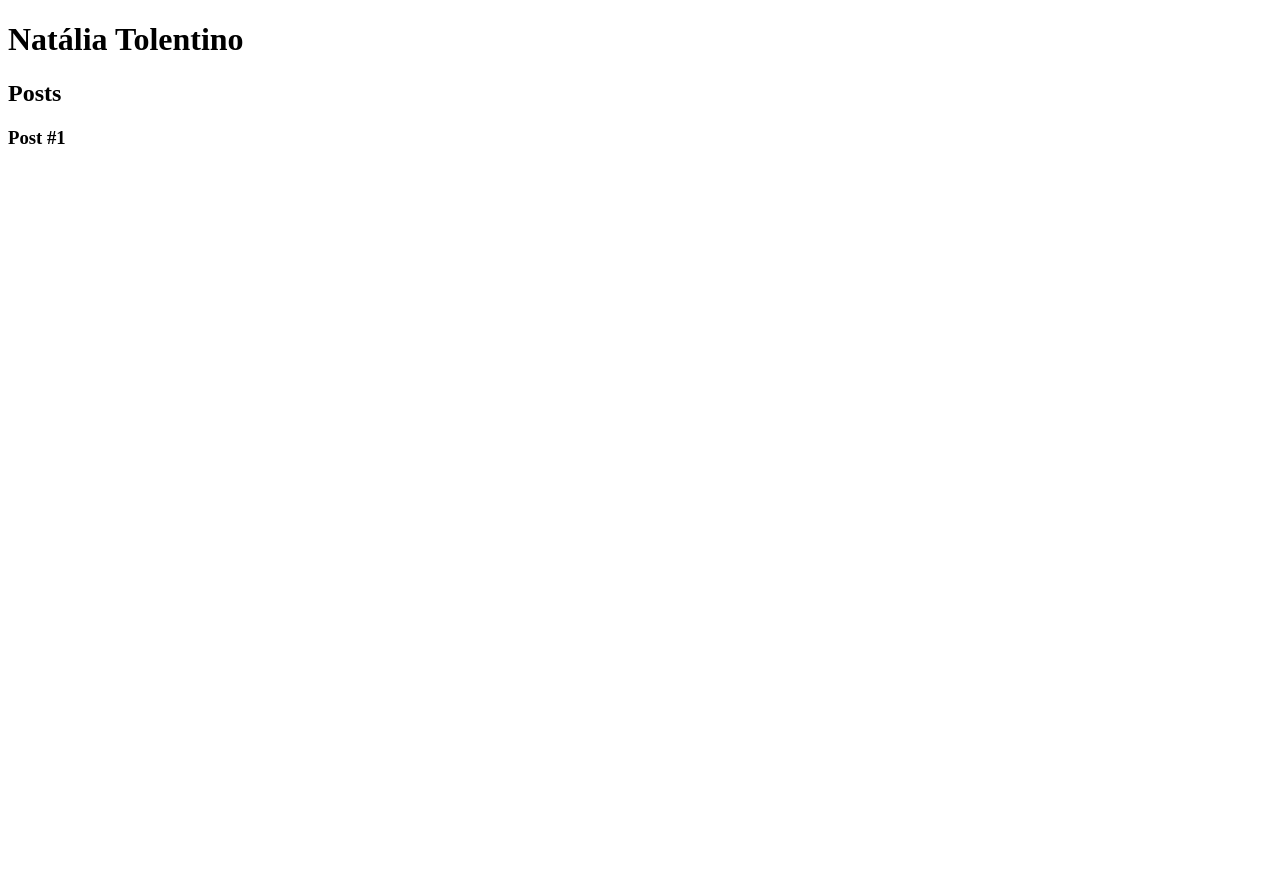
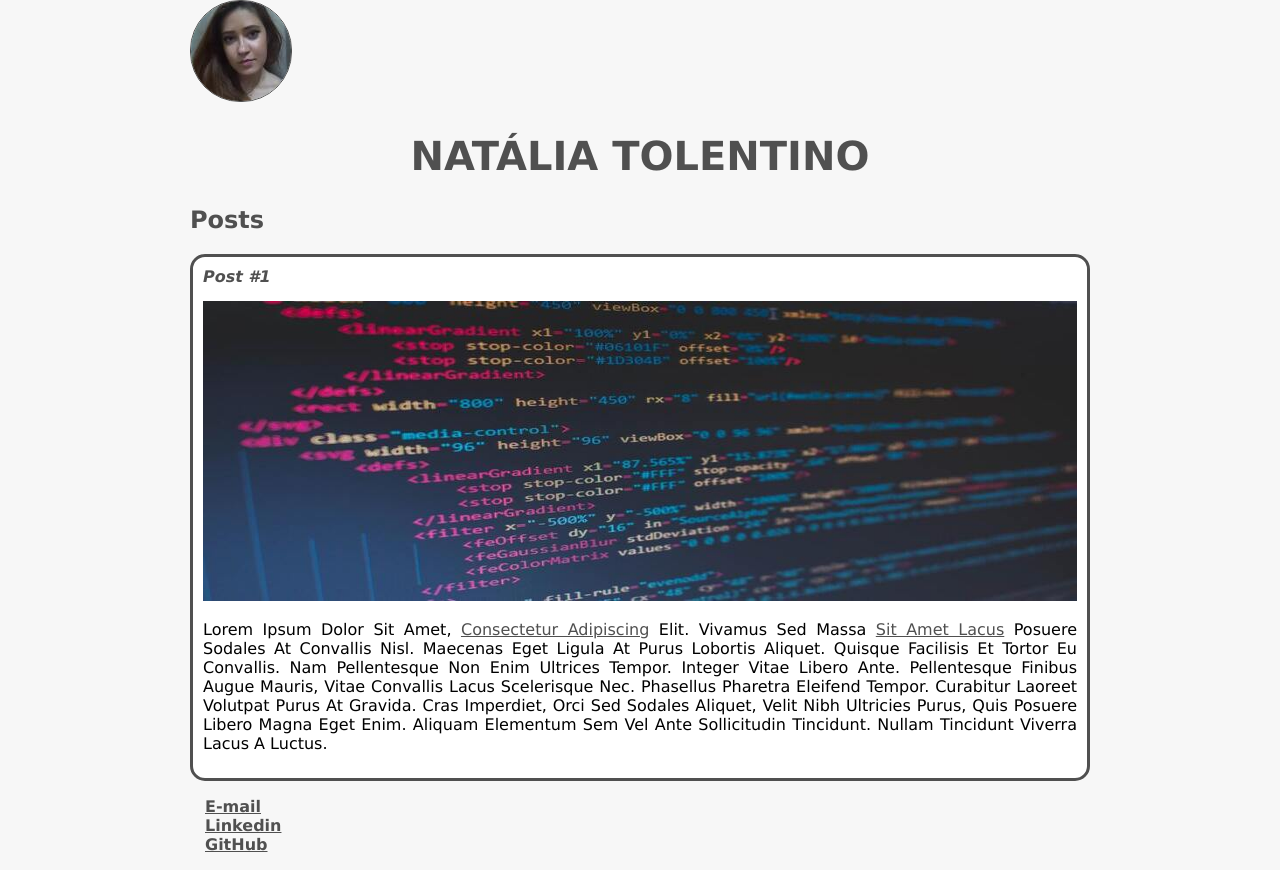
Before and after one commit to LiaTolentino/EduzzFullstackDeveloper-DIO, a plain HTML site: page Site Pessoal/index.html in a window 1280 px wide. Before the commit the page ends 800 px from the top, so only its background shows below. Drawn offline with Linux system fonts and the light colour scheme.

Commit message:
Atualizações do site pessoal

```diff
--- a/Site Pessoal/index.html
+++ b/Site Pessoal/index.html
@@ -3,21 +3,39 @@
     <head>
         <meta charset="utf-8">
         <title>Natalia Tolentino</title>
+        <link rel="stylesheet" href="style.css">
     </head>
     <body>
         <header>
-            <h1>Natália Tolentino</h1>
+            <img src="natalia-tolentino.jpg" alt="Ilustração da autora do site" class="photo">
+            <h1 id="title">Natália Tolentino</h1>
         </header>
         <section>
             <header>
-                <h2>Posts</h2>
+                <h2 class="subtitle">Posts</h2>
             </header>
-            <article>
+            <article class="post">
                 <header>
-                    <h3>Post #1</h3>
+                    <h3 class="post_title">Post #1</h3>
+                    <img src="postagem-1.jpg" alt = Editor de texto com código HTML class="post_image">
                 </header>
+                <p class="post_content">
+                    Lorem ipsum dolor sit amet, <a href="https://www.linkedin.com/in/nataliatolentino/"target="_blank">consectetur adipiscing</a> elit. Vivamus sed massa <a href="mailto:naattolentino@gmail.com">sit amet lacus</a> posuere sodales at convallis nisl. Maecenas eget ligula at purus lobortis aliquet. Quisque facilisis et tortor eu convallis. Nam pellentesque non enim ultrices tempor. Integer vitae libero ante. Pellentesque finibus augue mauris, vitae convallis lacus scelerisque nec. Phasellus pharetra eleifend tempor. Curabitur laoreet volutpat purus at gravida. Cras imperdiet, orci sed sodales aliquet, velit nibh ultricies purus, quis posuere libero magna eget enim. Aliquam elementum sem vel ante sollicitudin tincidunt. Nullam tincidunt viverra lacus a luctus.
+                </p>
             </article>
         </section>
-        <footer></footer>
+        <footer>
+            <ul class="contacts_list">
+                <li>
+                    <a href="mailto:naattolentino@gmail.com">E-mail</a>
+                </li>
+                <li>
+                    <a href="https://www.linkedin.com/in/nataliatolentino/" target="_blank">Linkedin</a>
+                </li>
+                <li>
+                    <a href="https://github.com/LiaTolentino" target="_blank">GitHub</a>
+                </li>
+            </ul>
+        </footer>
     </body>
 </html>
--- /dev/null
+++ b/Site Pessoal/style.css
@@ -0,0 +1,63 @@
+body {
+    background: #f7f7f7;
+    font-family: Verdana;
+    max-width: 900px;
+    margin: auto;
+}
+
+.photo {
+    border: 1px solid #505050;
+    border-radius: 50px;
+}
+
+#title, .subtitle, .post_title {
+    color: #505050;
+}
+
+#title {
+    font-size: 40px;
+    text-transform: uppercase;
+    text-align: center;
+}
+
+a {
+    text-decoration: underline;
+    color: #505050;
+}
+
+.post_title {
+  font-size: 16px;
+  font-style: italic;
+  margin: 0;
+  margin-bottom: 15px;
+}
+
+.post {
+    background: #fff;
+    padding: 10px;
+    border: 3px solid #505050;
+    margin-bottom: 15px;
+    border-radius: 15px;
+}
+
+.post_content {
+    margin: 0;
+    margin-bottom: 15px;
+    text-transform: capitalize;
+    text-align: justify;
+}
+
+.post_image {
+    margin-bottom: 15px;
+    width: 100%;
+    height: 300px;
+}
+
+.contacts_list {
+    list-style-type: none;
+    padding-left: 15px;
+}
+
+.contacts_list li a {
+    font-weight: bolder;
+}
```
Also changed, not shown: Site Pessoal/natalia-tolentino.jpg (added), Site Pessoal/postagem-1.jpg (added).
